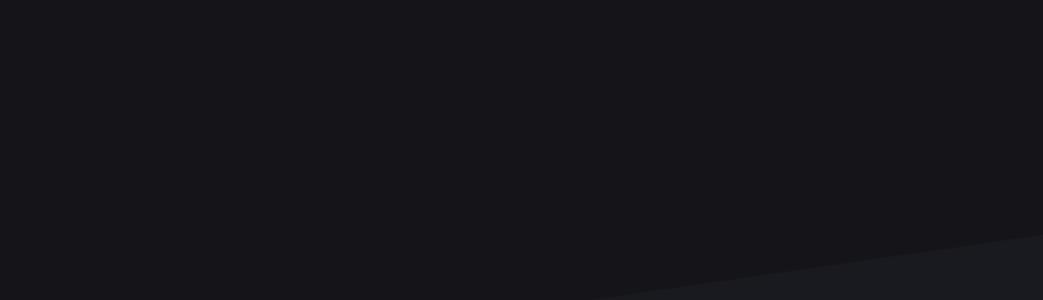
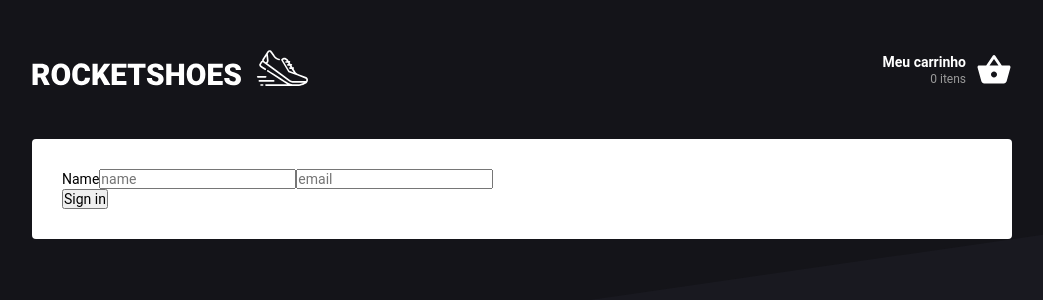
Before and after one commit to luanrjjj/challengeDevnology, a React (Create React App) app: page /Checkout in a window 1280 px wide. Shown: the top 300 px of the page, without its empty margins (118-1161 px from the left). Built offline with nearby package versions, Linux system fonts and the light colour scheme.

Commit message:
Checkout Page created and Count itens in Cart

```diff
--- a/package.json
+++ b/package.json
@@ -3,6 +3,7 @@
   "version": "0.1.0",
   "private": true,
   "dependencies": {
+    "@hookform/resolvers": "^2.8.2",
     "@testing-library/jest-dom": "^5.11.4",
     "@testing-library/react": "^11.1.0",
     "@testing-library/user-event": "^12.1.10",
@@ -15,13 +16,15 @@
     "polished": "^4.1.3",
     "react": "^17.0.2",
     "react-dom": "^17.0.2",
+    "react-hook-form": "^7.17.5",
     "react-icons": "^4.3.1",
     "react-router-dom": "^5.3.0",
     "react-scripts": "4.0.3",
     "react-toastify": "^8.0.3",
     "styled-components": "^5.3.3",
     "typescript": "^4.4.4",
-    "web-vitals": "^1.0.1"
+    "web-vitals": "^1.0.1",
+    "yup": "^0.32.11"
   },
   "scripts": {
     "start": "react-scripts start",
--- a/src/components/Header/index.tsx
+++ b/src/components/Header/index.tsx
@@ -4,8 +4,11 @@ import { MdShoppingBasket } from 'react-icons/md';
 import logo from '../../assets/images/logo.svg';
 
 import { Container, Cart } from './styles';
+import { useCart } from '../../hooks/useCart';
 
 const Header = (): JSX.Element => {
+  const { cart } = useCart();
+  const cartSize = cart.length;
   return (
     <Container>
       <Link to="/">
@@ -15,7 +18,9 @@ const Header = (): JSX.Element => {
       <Cart to="/cart">
         <div>
           <strong>Meu carrinho</strong>
-          <span data-testid="cart-size"></span>
+          <span data-testid="cart-size">
+          { cartSize === 1 ? `${cartSize} item` : `${cartSize} itens`}
+          </span>
         </div>
         <MdShoppingBasket size={36} color="#FFF" />
       </Cart>
--- a/src/pages/Cart/index.tsx
+++ b/src/pages/Cart/index.tsx
@@ -4,6 +4,9 @@ import {
   MdAddCircleOutline,
   MdRemoveCircleOutline,
 } from "react-icons/md";
+import {useHistory, Router,Link } from "react-router-dom";
+
+import Header from "../../components/Header";
 
 import { useCart } from "../../hooks/useCart";
 import { formatPrice } from "../../util/format";
@@ -26,7 +29,9 @@ interface Product {
 
 const Cart = (): JSX.Element => {
   const { cart, removeProduct, addProduct } = useCart();
+  let history = useHistory()
   console.log('cart',cart)
+
 
 
 
@@ -63,7 +68,18 @@ const Cart = (): JSX.Element => {
     removeProduct(productId);
   }
 
+  function handleAddProduct(productId: number,provider:string) {
+    addProduct(productId,provider);
+  }
+
+  function handleCheckoutProcess() {
+    history.push('/Checkout')
+  }
+
+
   return (
+    <>
+    <Header/>
     <Container>
 
       <ProductTable>
@@ -102,7 +118,9 @@ const Cart = (): JSX.Element => {
                     value={product.amount}
                   />
                   <button type="button" data-testid="increment-product">
-                    <MdAddCircleOutline size={20} />
+                    <MdAddCircleOutline size={20}
+                     onClick={() => handleAddProduct(product.id,product.provider)} />
+
                   </button>
                 </div>
               </td>
@@ -123,7 +141,7 @@ const Cart = (): JSX.Element => {
         </tbody>
       </ProductTable>
       <footer>
-        <button type="button">Finalizar pedido</button>
+        <button onClick={()=>{handleCheckoutProcess()}} type="button">Finalizar pedido</button>
 
         <Total>
           <span>TOTAL</span>
@@ -131,6 +149,7 @@ const Cart = (): JSX.Element => {
         </Total>
       </footer>
     </Container>
+    </>
   );
 };
 
--- /dev/null
+++ b/src/pages/Checkout/index.tsx
@@ -0,0 +1,72 @@
+import React, { useState } from "react";
+import { useForm } from 'react-hook-form'
+
+import Header from "../../components/Header";
+import { yupResolver } from "@hookform/resolvers/yup";
+import * as yup from "yup";
+import { Container } from "./styles";
+
+interface Product {
+  id: number;
+  nome: string;
+  descricao: string;
+  departamento: string;
+  categoria: string;
+  preco: number;
+  imagem: string;
+  title: string;
+  price: number;
+  image: string;
+  provider:string
+  discountValue:string;
+}
+
+const schema = yup.object().shape({
+    email: yup.string().email().required(),
+    name: yup.string().min(8).max(32).required(),
+  });
+
+const CheckoutComponent = (): JSX.Element => {
+const {
+    register,
+    reset,
+    setError,
+    handleSubmit,
+} = useForm({
+    resolver:yupResolver(schema),
+})
+  const [name,setName] = useState('');
+  const [email,setEmail] = useState('');
+
+
+  const registerHandler = (data:any) => {
+      console.log(data);
+      reset();
+  }
+
+
+  return (
+    <>
+    <Header/>
+    <Container>
+        <form onSubmit={handleSubmit(registerHandler)}>
+            <div className="form-group">
+                <label htmlFor="name">Name</label>
+
+                <input
+                {...register('name')} placeholder="name" type="name" required/>
+
+            <input {...register("email")} placeholder="email" type="email" required />
+            <br />
+            <button type="submit">Sign in</button>
+
+
+            </div>
+
+        </form>
+    </Container>
+    </>
+  );
+};
+
+export default CheckoutComponent;
--- /dev/null
+++ b/src/pages/Checkout/styles.ts
@@ -0,0 +1,113 @@
+import styled from 'styled-components';
+import { darken, lighten } from 'polished';
+
+export const Container = styled.div`
+  padding: 30px;
+  background: #fff;
+  border-radius: 4px;
+
+  footer {
+    margin-top: 30px;
+    display: flex;
+    justify-content: space-between;
+    align-items: center;
+
+    button {
+      background: #7159c1;
+      color: #fff;
+      border: 0;
+      border-radius: 4px;
+      padding: 12px 20px;
+      font-weight: bold;
+      text-transform: uppercase;
+      transition: background 0.2s;
+
+      &:hover {
+        background: ${darken(0.06, '#7159c1')};
+      }
+    }
+  }
+`;
+
+export const ProductTable = styled.table`
+  width: 100%;
+
+  thead th {
+    color: #999;
+    text-align: left;
+    padding: 12px;
+  }
+
+  tbody td {
+    padding: 12px;
+    border-bottom: 1px solid #eee;
+  }
+
+  img {
+    height: 100px;
+  }
+
+  strong {
+    color: #333;
+    display: block;
+  }
+
+  span {
+    display: block;
+    margin-top: 5px;
+    font-size: 18px;
+    font-weight: bold;
+  }
+
+  div {
+    display: flex;
+    align-items: center;
+
+    input {
+      border: 1px solid #ddd;
+      border-radius: 4px;
+      color: #666;
+      padding: 6px;
+      width: 50px;
+    }
+  }
+
+  button {
+    background: none;
+    border: 0;
+    padding: 6px;
+
+    svg {
+      color: #7159c1;
+      transition: color 0.2s;
+    }
+
+    &:hover {
+      svg {
+        color: ${darken(0.06, '#7159c1')};
+      }
+    }
+
+    &:disabled {
+      svg {
+        color: ${lighten(0.25, '#7159c1')};
+        cursor: not-allowed;
+      }
+    }
+  }
+`;
+
+export const Total = styled.div`
+  display: flex;
+  align-items: baseline;
+
+  span {
+    color: #999;
+    font-weight: bold;
+  }
+
+  strong {
+    font-size: 28px;
+    margin-left: 5px;
+  }
+`;
--- a/src/pages/Home/index.tsx
+++ b/src/pages/Home/index.tsx
@@ -28,6 +28,16 @@ interface ProductEuropean {
   name:string;
 }
 
+interface ProductBrazilian{
+  id: number;
+  nome: string;
+  descricao: string;
+  departamento: string;
+  categoria: string;
+  preco: number;
+  imagem: string;
+}
+
 interface ProductCart {
   id: number;
   title: string;
@@ -45,8 +55,8 @@ interface CartItemsAmount {
 }
 
 const Home = (): JSX.Element => {
-  const [products1, setProducts1] = useState([]);
-  const [products2, setProducts2] = useState([]);
+  const [products1, setProducts1] = useState<Product[]>([]);
+  const [products2, setProducts2] = useState<Product[]>([]);
 
   const { addProduct } = useCart();
 
@@ -60,6 +70,9 @@ const Home = (): JSX.Element => {
       products: products2,
     },
   ];
+
+
+
 
   function handleAddProduct(id: number,provider:string) {
 
@@ -97,7 +110,7 @@ const Home = (): JSX.Element => {
       <ProductList>
         {allProviders.map((provider) => {
           if (provider.provider === "brazilian_provider") {
-            return provider.products.map((product: Product) => (
+            return provider.products.map((product: ProductBrazilian) => (
               <li key={product.id}>
                 <img alt="" src={product.imagem} />
                 <strong>{product.nome}</strong>
--- a/src/routes.tsx
+++ b/src/routes.tsx
@@ -2,11 +2,13 @@ import { Switch, Route } from "react-router-dom";
 
 import Home from "./pages/Home";
 import Cart from "./pages/Cart";
+import CheckoutComponent from "./pages/Checkout";
 const Routes = (): JSX.Element => {
   return (
     <Switch>
       <Route path="/" exact component={Home} />
       <Route path="/cart" component={Cart} />
+      <Route path="/Checkout" component={CheckoutComponent} />
     </Switch>
   );
 };
```
Also changed, not shown: src/hooks/useCart.tsx (+11 -20 lines), 1 other file (tests, documents, lock files or other folders).
